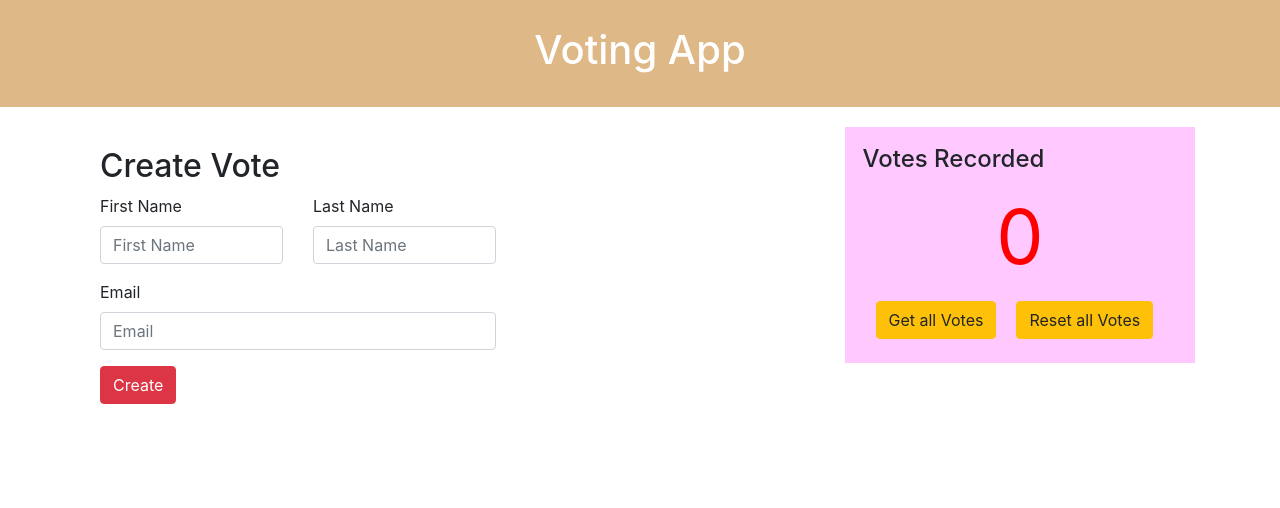
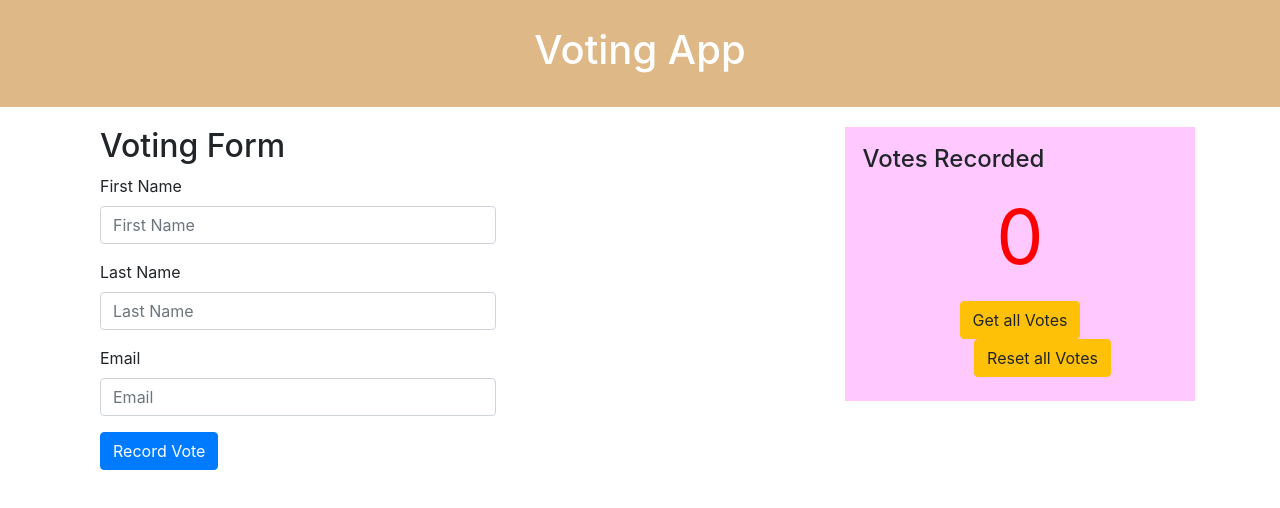
Before and after one commit to priyankach510/react-node, a React (Create React App) app in the folder my-app/: page / in a window 1280 px wide. Shown: the top 508 px of the page. Built offline with nearby package versions, Linux system fonts and the light colour scheme.

Commit message:
changes for voting app

```diff
--- a/my-app/src/App.css
+++ b/my-app/src/App.css
@@ -14,7 +14,7 @@
 }
 
 .resetbtn{
-  margin-left: 20px;
+  margin-left: 45px;
 }
 
 .number {
--- a/my-app/src/components/CreateVote.js
+++ b/my-app/src/components/CreateVote.js
@@ -7,15 +7,15 @@ const CreateVote = ({onChangeForm, createVote }) => {
     return(
         <div className="container">
             <div className="row">
-                <div className="col-md-7 mrgnbtm">
-                <h2>Create Vote</h2>
+                <div className="col-md-7">
+                <h2>Voting Form</h2>
                 <form>
                     <div className="row">
-                        <div className="form-group col-md-6">
+                        <div className="form-group col-md-12">
                             <label htmlFor="exampleInputEmail1">First Name</label>
                             <input type="text" onChange={(e) => onChangeForm(e)}  className="form-control" name="firstname" id="firstname" aria-describedby="emailHelp" placeholder="First Name" />
                         </div>
-                        <div className="form-group col-md-6">
+                        <div className="form-group col-md-12">
                             <label htmlFor="exampleInputPassword1">Last Name</label>
                             <input type="text" onChange={(e) => onChangeForm(e)} className="form-control" name="lastname" id="lastname" placeholder="Last Name" />
                         </div>
@@ -26,7 +26,7 @@ const CreateVote = ({onChangeForm, createVote }) => {
                             <input type="text" onChange={(e) => onChangeForm(e)} className="form-control" name="email" id="email" aria-describedby="emailHelp" placeholder="Email" />
                         </div>
                     </div>
-                    <button type="button" onClick= {(e) => createVote()} className="btn btn-danger">Create</button>
+                    <button type="button" onClick= {(e) => createVote()} className="btn btn-primary">Record Vote</button>
                 </form>
                 </div>
             </div>
```
